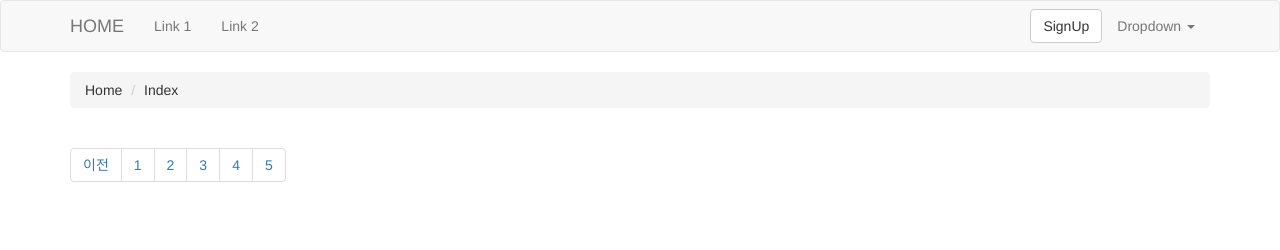
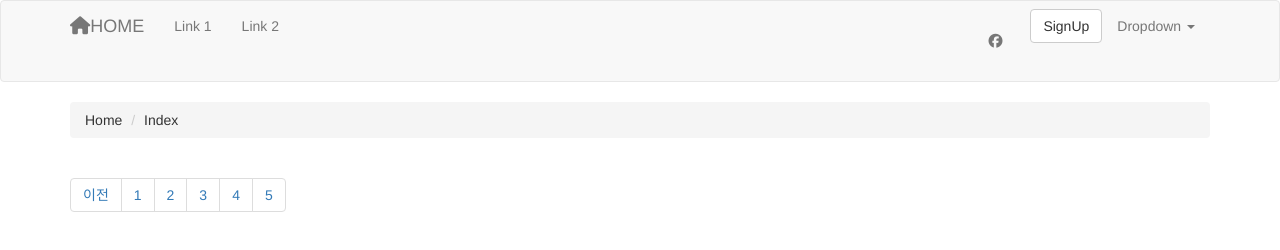
Before and after one commit to dongchime/ckism.github.com, a plain HTML site: page bootstrap.html in a window 1280 px wide. Drawn offline with nearby package versions, Linux system fonts and the light colour scheme.

Commit message:
added Font Awesome

```diff
--- a/bootstrap.html
+++ b/bootstrap.html
@@ -3,18 +3,24 @@
     <head>
         <meta charset="utf-8">
         <title>부트스트랩 다뤄보기</title>
+
         <!-- JQuery CDN -->
         <script src="https://code.jquery.com/jquery-1.12.4.min.js"></script>
 
         <!-- bootstrap CDN-->
         <link href="https://maxcdn.bootstrapcdn.com/bootstrap/3.3.7/css/bootstrap.min.css" rel="stylesheet" integrity="sha384-BVYiiSIFeK1dGmJRAkycuHAHRg32OmUcww7on3RYdg4Va+PmSTsz/K68vbdEjh4u" crossorigin="anonymous">
         <script src="https://maxcdn.bootstrapcdn.com/bootstrap/3.3.7/js/bootstrap.min.js" integrity="sha384-Tc5IQib027qvyjSMfHjOMaLkfuWVxZxUPnCJA7l2mCWNIpG9mGCD8wGNIcPD7Txa" crossorigin="anonymous"></script>
+
+        <!-- font awesome -->
+        <script src="https://use.fontawesome.com/2987d75a3b.js"></script>
     </head>
     <body>
         <nav class="navbar navbar-default">
             <div class="container">
                 <div class="navbar-header">
-                    <a class="navbar-brand" href="#">HOME</a>
+                    <a class="navbar-brand" href="#">
+                        <i class="fa fa-home" aria-hidden="true"></i>HOME
+                    </a>
 
                     <button type="button" class="navbar-toggle collapsed" data-toggle="collapse" data-target="#mobile-menu">
                         <span class="icon-bar"></span>
@@ -30,6 +36,11 @@
                     </ul>
 
                     <ul class="nav navbar-nav navbar-right">
+                        <li>
+                            <a href="https://www.facebook.com">
+                                <button type="button" class="btn btn-link navbar-btn"><i class="fa fa-facebook-official" aria-hidden="true"></i></button>
+                            </a>
+                        </li>
                         <li><button type="button" class="btn btn-default navbar-btn">SignUp</button></li>
                         <li class="dropdown">
                             <a href="#" class="dropdown-toggle" data-toggle="dropdown" role="button" aria-haspopup="true" aria-expanded="false">
```
